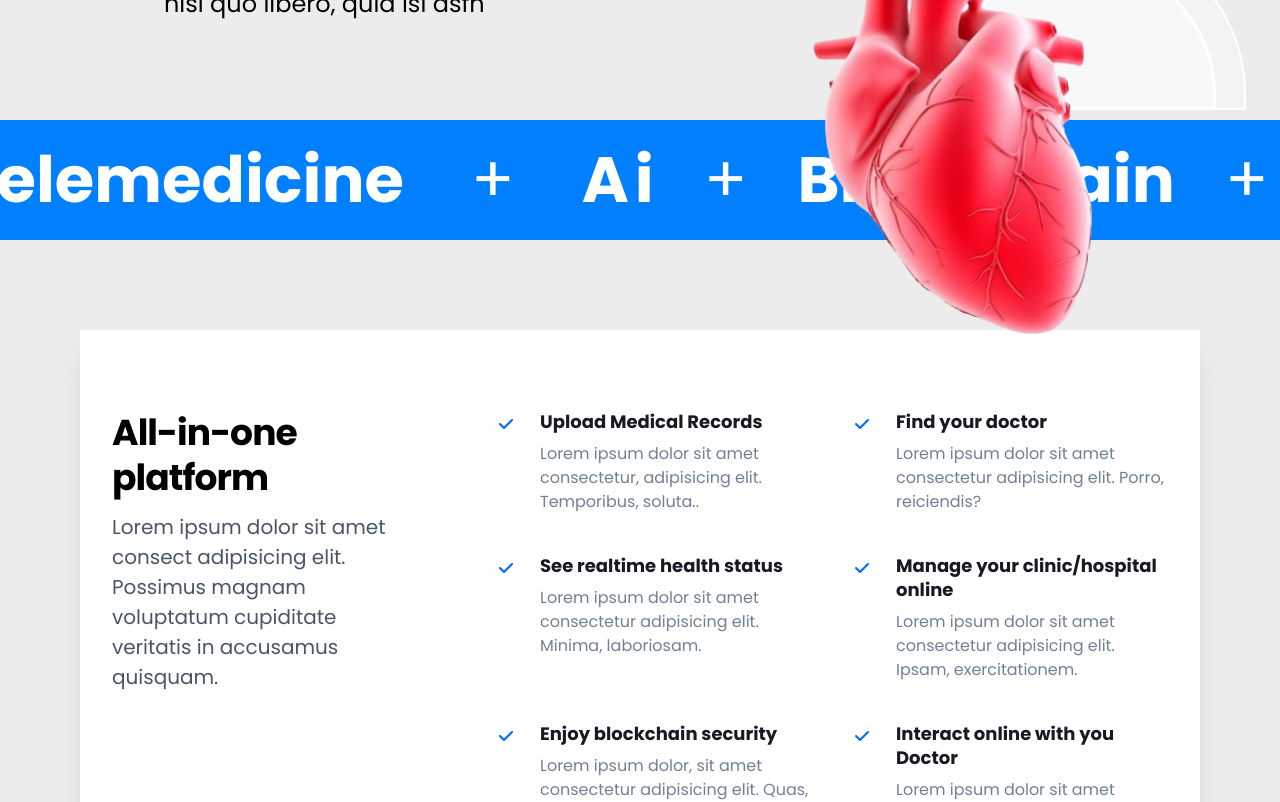
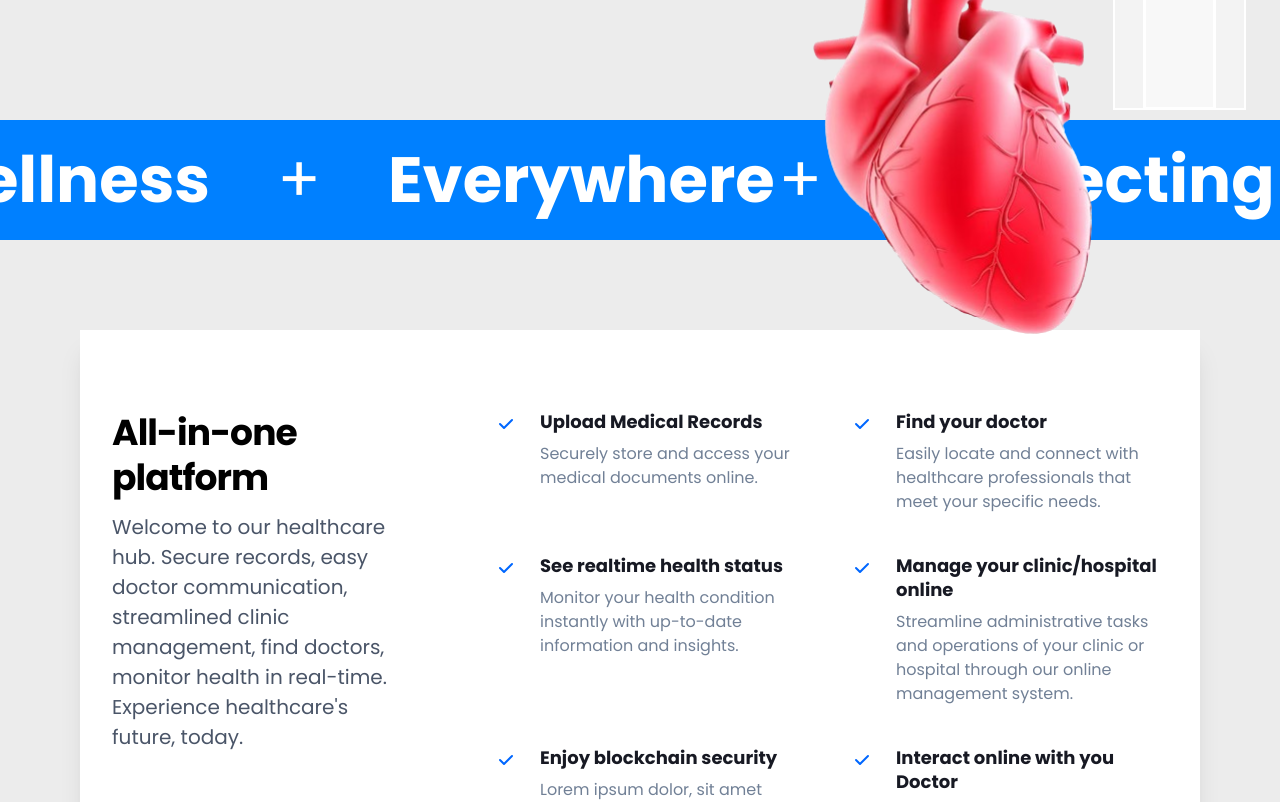
Before and after one commit to karthik-n-p/Mediblock, a React (Vite) app in the folder frontend/: page / in a window 1280 px wide. Shown: the part 600-1402 px from the top of the page. Built offline with nearby package versions, Linux system fonts and the light colour scheme; no server answers.

Commit message:
updates on landinpage

```diff
--- a/frontend/src/components/landing-page/Landingcards.jsx
+++ b/frontend/src/components/landing-page/Landingcards.jsx
@@ -74,7 +74,7 @@ export default function LandingContent() {
       </VStack>
 
       <HStack  h={'100%'}  w="90vw" display={'flex'} pl={{md:'70px', base:'10px'}} gap={{md:'300px', base:'5px'}}   >
-        <Text alignSelf={'flex-start'} fontSize={{md:"24px", base:"12px"}} fontWeight="thi" color="black" > Lorem ipsum dolor, sit amet   consectetur <br /> adipisicing elit. Eum ipsa doloribus <br /> nisi quo libero, quia isi dsfh </Text>
+        <Text alignSelf={'flex-start'} fontSize={{md:"24px", base:"12px"}} fontWeight="thi" color="black" > "Embark on a Seamless Health Journey with Our Integrated Platform, Where Health, Wellness and Telehealth Unite to Empower Your Well-being."</Text>
         <Image zIndex={'100'}   position={'absolute'} right={{md:'5%',base:'0%'}}  bottom={{md:'-250px',base:'0%'}}    src={LandingPic} alt="LandingPic" w={{md:'500px',base:"260px"}} h={{md:'500px',base:"280px"}} />
         <Box position="relative" alignSelf="flex-end" w="350px" h="150px">
   {/* Outer semi-circle */}
@@ -116,30 +116,28 @@ export default function LandingContent() {
 
     </VStack>
 
-    <HStack  zIndex={'1'} pos={'relative'} my="10px"   w="100%" height={'120px'} bg="btng" color="white" overflow="hidden"  >
+    <HStack zIndex={'1'} pos={'relative'} my="10px" w="100%" height={'120px'} bg="btng" color="white" overflow="hidden">
   <HStack animation="marquee 10s linear infinite" gap={'50px'} >
-  <Text fontSize="64px" fontWeight="bold" > Ai  </Text>
-  <Text fontSize="64px" color={'white'} fontWeight="100" >&nbsp;+&nbsp;</Text>
-    <Text fontSize="64px" fontWeight="bold" >BlockChain</Text>
+    <Text fontSize="64px" fontWeight="bold" >Connecting </Text>
     <Text fontSize="64px" color={'white'} fontWeight="100" >&nbsp;+&nbsp;</Text>
-    <Text fontSize="64px" fontWeight="bold" >Telemedicine</Text>
+    <Text fontSize="64px" fontWeight="bold" >Health</Text>
+    <Text fontSize="64px" color={'white'} fontWeight="100" >&nbsp;+&nbsp;</Text>
+    <Text fontSize="64px" fontWeight="bold" >wellness</Text>
     <Text fontSize="64px" color={'white'} fontWeight="100">&nbsp;+&nbsp;</Text>
-    <Text fontSize="64px" fontWeight="bold" >A</Text>
-
-
+    <Text fontSize="64px" fontWeight="bold" >Everywhere</Text>
   </HStack>
   <HStack animation="marquee 10s linear infinite" gap={'50px'} >
-    <Text fontSize="64px" fontWeight="bold" >i</Text>
+  <Text fontSize="64px" color={'white'} fontWeight="100" >&nbsp;+&nbsp;</Text>
+    <Text fontSize="64px" fontWeight="bold" >Connecting</Text>
     <Text fontSize="64px" color={'white'} fontWeight="thin" >+</Text>
-    <Text fontSize="64px" fontWeight="bold" >BlockChain</Text>
+    <Text fontSize="64px" fontWeight="bold" >Health</Text>
     <Text fontSize="64px" color={'white'} fontWeight="thin" >+</Text>
-    <Text fontSize="64px" fontWeight="bold" >Telemedicine</Text>
+    <Text fontSize="64px" fontWeight="bold" >Wellness</Text>
     <Text fontSize="64px" color={'white'} fontWeight="thin" >+</Text>
-    <Text fontSize="64px" fontWeight="bold" >IOT</Text>
-    <Text fontSize="64px" color={'white'} fontWeight="thin" >&nbsp;  +  &nbsp;</Text>
-
+    <Text fontSize="64px" fontWeight="bold" >Everywhere</Text>
   </HStack>
 </HStack>
+
 
 <style>
         {`
@@ -251,8 +249,7 @@ export default function LandingContent() {
                 color: "gray.500",
               }}
             >
-              Lorem ipsum dolor sit amet consect adipisicing elit. Possimus
-              magnam voluptatum cupiditate veritatis in accusamus quisquam.
+              Welcome to our healthcare hub. Secure records, easy doctor communication, streamlined clinic management, find doctors, monitor health in real-time. Experience healthcare's future, today.
             </Text>
           </Box>
           <GridItem colSpan={2}>
@@ -276,18 +273,18 @@ export default function LandingContent() {
               }}
             >
               <Feature title="Upload Medical Records">
-                Lorem ipsum dolor sit amet consectetur, adipisicing elit. Temporibus, soluta..{" "}
+              Securely store and access your medical documents online.
               </Feature>
               <Feature title="Find your doctor">
-                Lorem ipsum dolor sit amet consectetur adipisicing elit. Porro, reiciendis?
+              Easily locate and connect with healthcare professionals that meet your specific needs.
               </Feature>
               <Feature title="See realtime health status">
                 {" "}
-               Lorem ipsum dolor sit amet consectetur adipisicing elit. Minima, laboriosam.
+                Monitor your health condition instantly with up-to-date information and insights.
               </Feature>
               <Feature title="Manage your clinic/hospital online">
                 {" "}
-                Lorem ipsum dolor sit amet consectetur adipisicing elit. Ipsam, exercitationem.
+                Streamline administrative tasks and operations of your clinic or hospital through our online management system.
                 {" "}
               </Feature>
               <Feature title="Enjoy blockchain security">
@@ -296,7 +293,7 @@ export default function LandingContent() {
               </Feature>
               <Feature title="Interact online with you Doctor">
                 {" "}
-               Lorem ipsum dolor sit amet consectetur adipisicing elit. Natus, dolore.{" "}
+                Communicate with your healthcare provider conveniently through our online platform.
               </Feature>
             </Stack>
           </GridItem>
```
